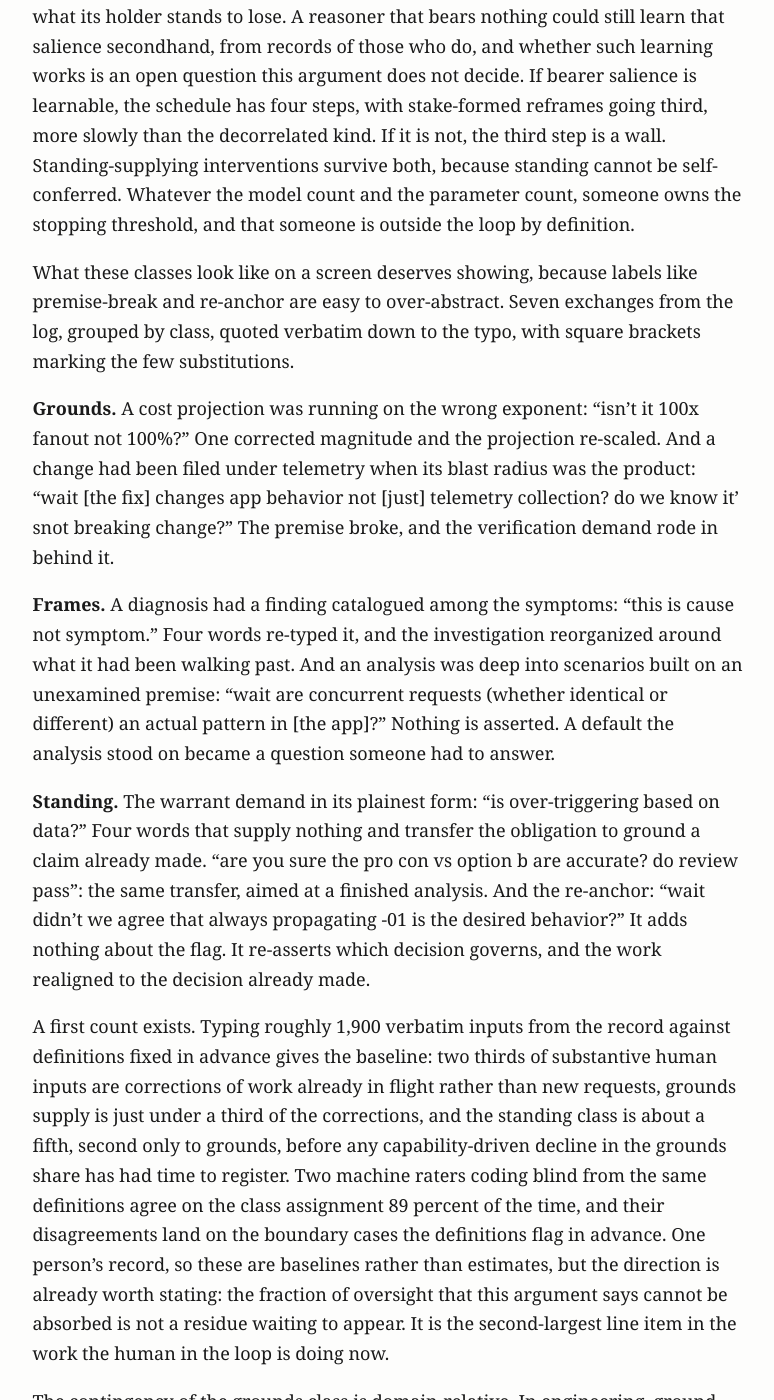
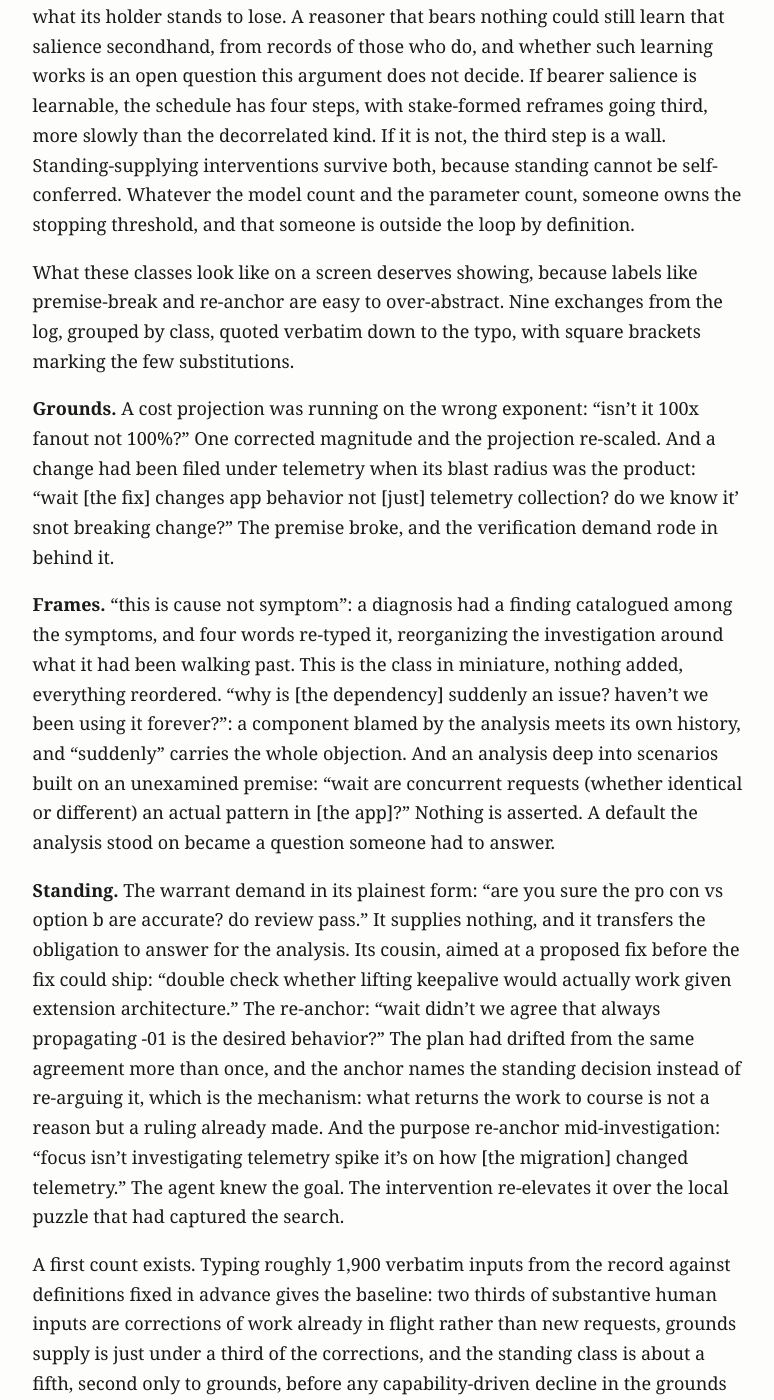
Before and after one commit to MajorLift/blog, a Jekyll site: the page built from _posts/2026-07-24-when-if-ever-agents-stop-needing-us.md, in a window 1280 px wide and 1400 px high, scrolled down 5121 px. Shown: the whole window, without its empty margins (252-1026 px from the left). Built offline with Jekyll 4.4.1, drawn with Linux system fonts in a browser that asks for light colours.

Commit message:
Exhibit shortlist per the author's per-item rulings, winnowing pass to follow
Nine exchanges grouped by class: the ruled-in set with the author's
scrubs bracketed, the cause-not-symptom exhibit highlighted as the
frames class in miniature, and the repeated drift behind the -01
re-anchor explained. Ruled-out items removed, including one that was
live. Sentinels extended with the two new bracket scrubs.

Claude-Session: https://claude.ai/code/session_01QzrpuaaxiGyPWbFKHggd8b

```diff
--- a/_posts/2026-07-24-when-if-ever-agents-stop-needing-us.md
+++ b/_posts/2026-07-24-when-if-ever-agents-stop-needing-us.md
@@ -50,13 +50,13 @@ With this argument, it becomes possible to sort the entire taxonomy, the nine nu
 
 The partition answers the opening question with a schedule instead of a yes or no. Grounds-supplying interventions decline as capability grows. Frame-supplying interventions survive any single model getting smarter, because a reasoner cannot enumerate what its own framing excludes, but they yield to architecture only in part, because different priors have two sources. Fresh eyes are one: a disinterested reader finds what the invested author cannot, and that fraction of reframing mechanizes as soon as a second reasoner is genuinely decorrelated. The other is priors formed by bearing the outcome: what a framing makes visible may track what its holder stands to lose. A reasoner that bears nothing could still learn that salience secondhand, from records of those who do, and whether such learning works is an open question this argument does not decide. If bearer salience is learnable, the schedule has four steps, with stake-formed reframes going third, more slowly than the decorrelated kind. If it is not, the third step is a wall. Standing-supplying interventions survive both, because standing cannot be self-conferred. Whatever the model count and the parameter count, someone owns the stopping threshold, and that someone is outside the loop by definition.
 
-What these classes look like on a screen deserves showing, because labels like premise-break and re-anchor are easy to over-abstract. Seven exchanges from the log, grouped by class, quoted verbatim down to the typo, with square brackets marking the few substitutions.
+What these classes look like on a screen deserves showing, because labels like premise-break and re-anchor are easy to over-abstract. Nine exchanges from the log, grouped by class, quoted verbatim down to the typo, with square brackets marking the few substitutions.
 
 **Grounds.** A cost projection was running on the wrong exponent: "isn't it 100x fanout not 100%?" One corrected magnitude and the projection re-scaled. And a change had been filed under telemetry when its blast radius was the product: "wait [the fix] changes app behavior not [just] telemetry collection? do we know it' snot breaking change?" The premise broke, and the verification demand rode in behind it.
 
-**Frames.** A diagnosis had a finding catalogued among the symptoms: "this is cause not symptom." Four words re-typed it, and the investigation reorganized around what it had been walking past. And an analysis was deep into scenarios built on an unexamined premise: "wait are concurrent requests (whether identical or different) an actual pattern in [the app]?" Nothing is asserted. A default the analysis stood on became a question someone had to answer.
+**Frames.** "this is cause not symptom": a diagnosis had a finding catalogued among the symptoms, and four words re-typed it, reorganizing the investigation around what it had been walking past. This is the class in miniature, nothing added, everything reordered. "why is [the dependency] suddenly an issue? haven't we been using it forever?": a component blamed by the analysis meets its own history, and "suddenly" carries the whole objection. And an analysis deep into scenarios built on an unexamined premise: "wait are concurrent requests (whether identical or different) an actual pattern in [the app]?" Nothing is asserted. A default the analysis stood on became a question someone had to answer.
 
-**Standing.** The warrant demand in its plainest form: "is over-triggering based on data?" Four words that supply nothing and transfer the obligation to ground a claim already made. "are you sure the pro con vs option b are accurate? do review pass": the same transfer, aimed at a finished analysis. And the re-anchor: "wait didn't we agree that always propagating -01 is the desired behavior?" It adds nothing about the flag. It re-asserts which decision governs, and the work realigned to the decision already made.
+**Standing.** The warrant demand in its plainest form: "are you sure the pro con vs option b are accurate? do review pass." It supplies nothing, and it transfers the obligation to answer for the analysis. Its cousin, aimed at a proposed fix before the fix could ship: "double check whether lifting keepalive would actually work given extension architecture." The re-anchor: "wait didn't we agree that always propagating -01 is the desired behavior?" The plan had drifted from the same agreement more than once, and the anchor names the standing decision instead of re-arguing it, which is the mechanism: what returns the work to course is not a reason but a ruling already made. And the purpose re-anchor mid-investigation: "focus isn't investigating telemetry spike it's on how [the migration] changed telemetry." The agent knew the goal. The intervention re-elevates it over the local puzzle that had captured the search.
 
 A first count exists. Typing roughly 1,900 verbatim inputs from the record against definitions fixed in advance gives the baseline: two thirds of substantive human inputs are corrections of work already in flight rather than new requests, grounds supply is just under a third of the corrections, and the standing class is about a fifth, second only to grounds, before any capability-driven decline in the grounds share has had time to register. Two machine raters coding blind from the same definitions agree on the class assignment 89 percent of the time, and their disagreements land on the boundary cases the definitions flag in advance. One person's record, so these are baselines rather than estimates, but the direction is already worth stating: the fraction of oversight that this argument says cannot be absorbed is not a residue waiting to appear. It is the second-largest line item in the work the human in the loop is doing now.
 
```
